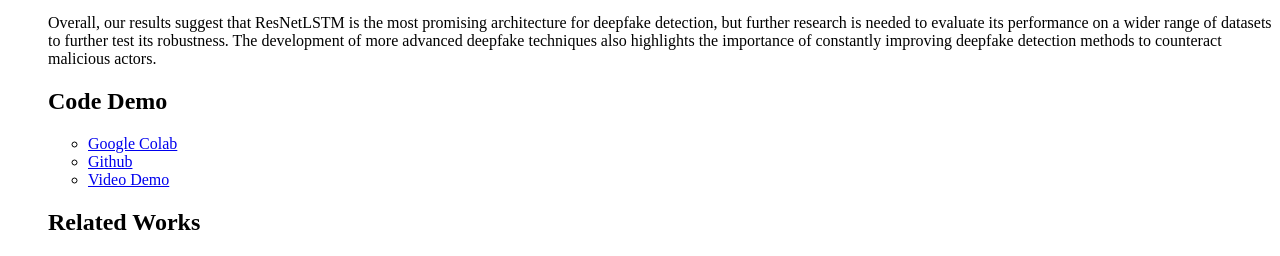
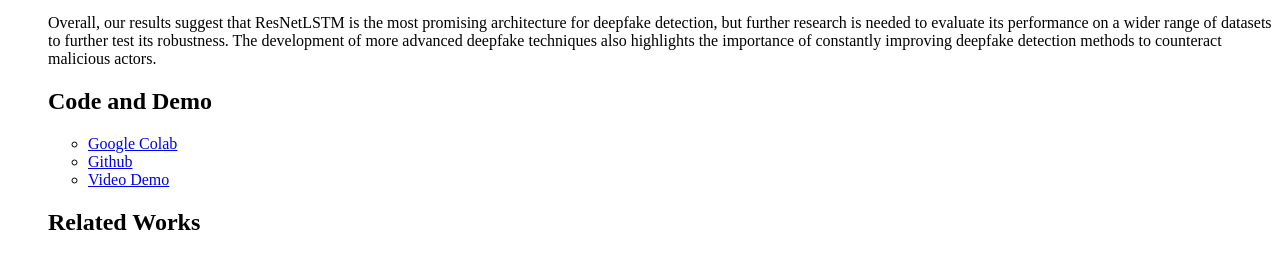
Before and after one commit to UCLAdeepvision/CS188-Projects-2023Winter, a Jekyll site: the page built from index.html, in a window 1280 px wide and 900 px high, scrolled down 13388 px. Shown: the part 172-428 px from the top of the window. Built offline with Jekyll 4.4.1, drawn with Linux system fonts in a browser that asks for light colours.

Commit message:
Update 2023-01-29-team24-deepfake-detection.md

```diff
--- a/_posts/2023-01-29-team24-deepfake-detection.md
+++ b/_posts/2023-01-29-team24-deepfake-detection.md
@@ -185,7 +185,7 @@ We also found that transfer learning, by leveraging pretraining on large dataset
 
 Overall, our results suggest that ResNetLSTM is the most promising architecture for deepfake detection, but further research is needed to evaluate its performance on a wider range of datasets to further test its robustness. The development of more advanced deepfake techniques also highlights the importance of constantly improving deepfake detection methods to counteract malicious actors.
 
-## Code Demo
+## Code and Demo
 - [Google Colab](https://colab.research.google.com/drive/1VFP30CacdN8N8ncp4QjYg6YUHU4C74Vr#scrollTo=NpShPgOxt0Uz)
 - [Github](https://github.com/jchangz01/CS188-Project-Deepfake-Detection)
 - [Video Demo](https://drive.google.com/file/d/1DOaWGxxVRK8bFn0BaWFuLypfMwbHtMQb/view?usp=share_link)
```
